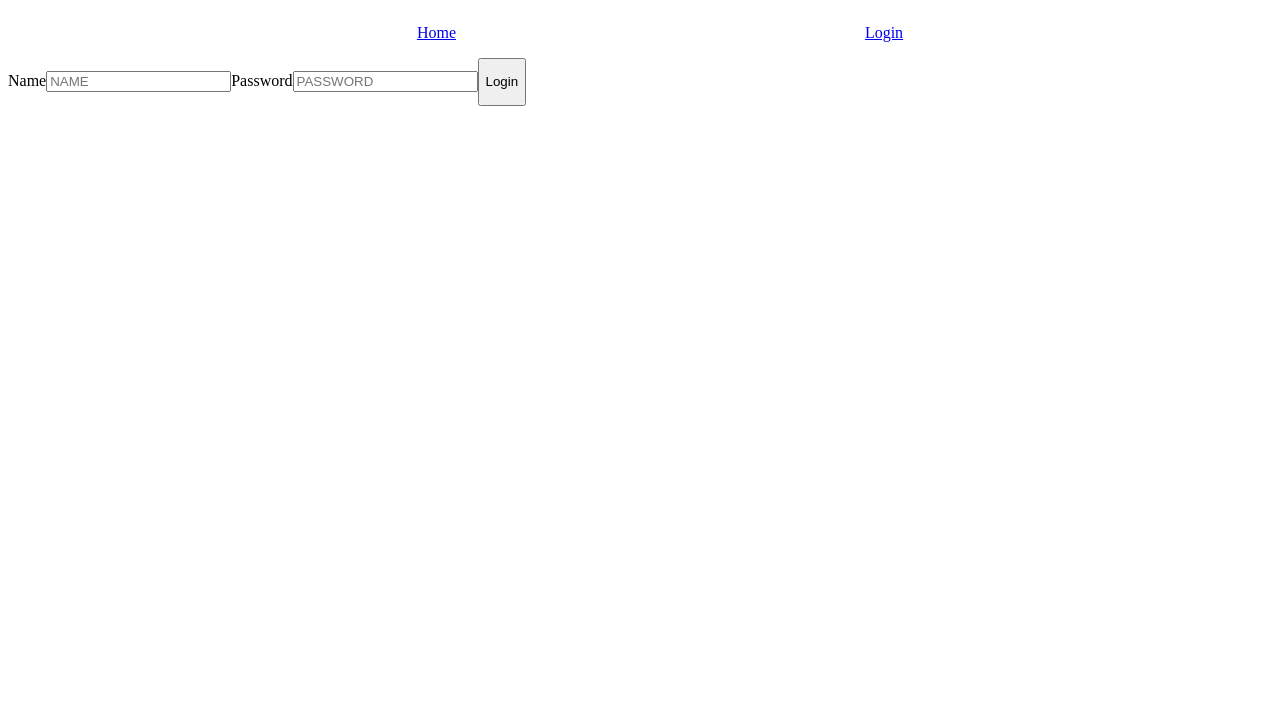
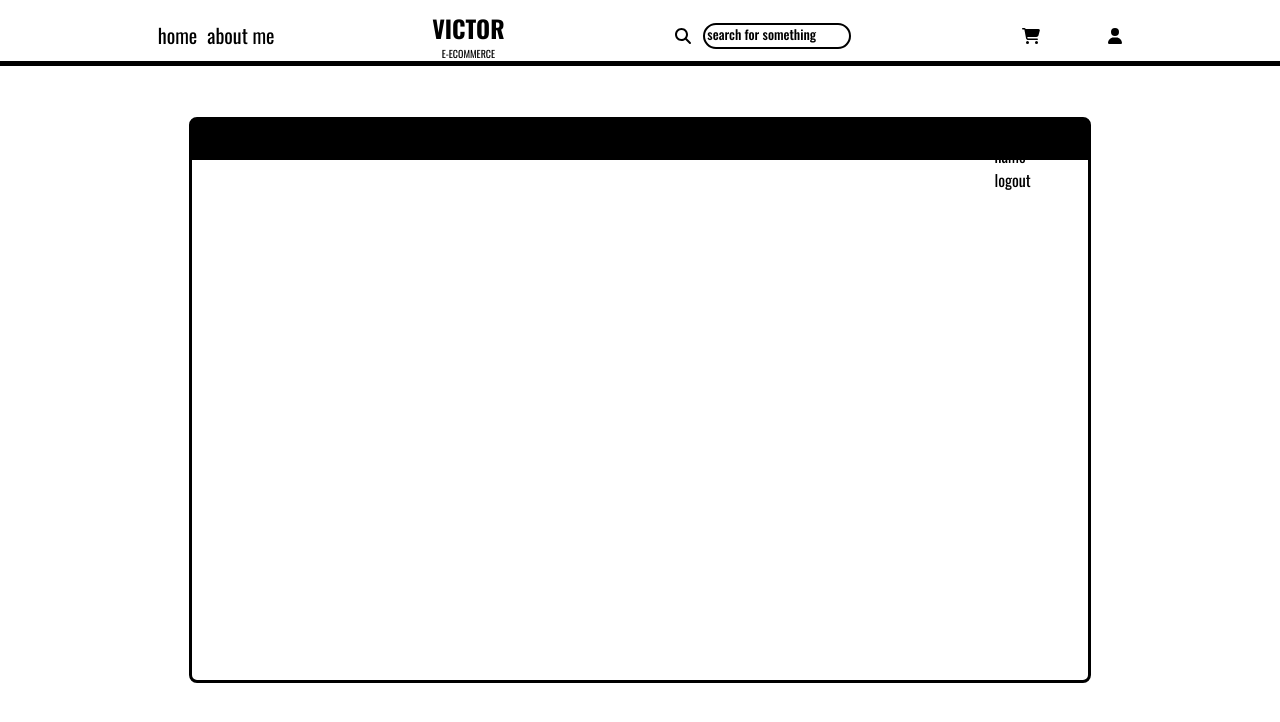
Before and after one commit to victorCodeStuff/E-commerce-website-using-Node.js-React.js-Express.JS-mySQL-and-JWTs, a React (Vite) app in the folder client/: page /dashboard in a window 1280 px wide. Before the commit this address led to /login. Shown: the top 722 px of the page. Built offline with nearby package versions, Linux system fonts and the light colour scheme; no server answers.

Commit message:
Navbar styles desktop almost done.

```diff
--- a/client/package.json
+++ b/client/package.json
@@ -10,6 +10,9 @@
     "preview": "vite preview"
   },
   "dependencies": {
+    "@fortawesome/fontawesome-svg-core": "^6.5.2",
+    "@fortawesome/free-solid-svg-icons": "^6.5.2",
+    "@fortawesome/react-fontawesome": "^0.2.2",
     "axios": "^1.7.2",
     "js-cookie": "^3.0.5",
     "react": "^18.2.0",
--- a/client/src/App.css
+++ b/client/src/App.css
@@ -1,12 +1,103 @@
+
 nav {
   display: flex;
   width: 100%;
   justify-content: space-evenly;
+  position: fixed;
+  top:0;
+  left: 50%;
+  transform: translate(-50%);
+  margin: 10px 0px  10px 0px;
+  border-bottom: 5px solid black;
+  transition: 1s;
 }
 ul{
   list-style: none;
+  justify-content: center;
+  text-align: center;
+  display: flex;
+  align-items: center;
+  gap: 10px;
+  line-height: 100%;
 }
-#dashboard{
+
+form{
+  width: 100px;
+}
+#principalRoutes{
+  justify-content: space-between;
+  padding:0px;
+
+  }
+#principalRoutes > li > a{
+  color: black;
+  font-size: 20px;
+  text-decoration: none;
+}
+#principalRoutes > li > a:hover{
+  text-decoration: underline;
+}
+#shopName{
+  display: flex;
+  flex-direction: column;
+  text-align: center;
+  justify-content: center;
+  align-items:center ;
+
+}
+#shopName> h1, #shopName > p{
+  margin: 0px;
+
+
+}
+#shopName > p{
+  font-size: 10px;
+}
+#searchWrapper{
+  justify-content: center;
+  display: flex;
+  flex-direction: column;
+}
+  #navSearchInput{
+    width: 200px;
+    height: 30px;
+    justify-content: space-evenly;
+    display: flex;
+    flex-direction: row;
+    padding:1px;
+    align-items: center;
+    border-radius:30px;
+  }
+  #navSearchInput > input{
+    width: 70%;
+    height: 20px;
+    border: 2px solid black;
+    border-radius:30px;
+
+    color: black;
+
+  }
+ ::placeholder{
+    color: rgb(0, 0, 0);
+    font-weight: 500;
+    font-family: 'oswald';
+  }
+#userIcons{
+  display: flex;
+  justify-content: space-between;
+  width: 100px;
+  padding: 0px;
+}
+  #userIcons > li > svg{
+ color: black;
+ }
+#userIcons > li > svg:hover{
+  color: rgb(79, 79, 79);
+
+ }
+
+
+  #dashboard{
   height:70vh;
   width: 70vw;
   position: absolute;
@@ -39,6 +130,3 @@ ul{
 #dashboard > div{
   height: 40px;
 }
-#userPhotoSlide,#userNameContainer,#changeUserNameButton,#logoutButton{
-
-}
--- a/client/src/App.jsx
+++ b/client/src/App.jsx
@@ -1,83 +1,101 @@
-import './App.css'
-import {Link, Route, Routes, useLocation } from 'react-router-dom'
-import Home from './pages/Home';
-import Login from './pages/Login';
-import Dashboard from './pages/Dashboard';
-import axios from"axios"
-import Cookie from "js-cookie"
-import React from 'react';
-import { useNavigate } from 'react-router-dom';
+import "./App.css";
+import { Link, Route, Routes, useLocation } from "react-router-dom";
+import Home from "./pages/Home";
+import Login from "./pages/Login";
+import Dashboard from "./pages/Dashboard";
+import axios from "axios";
+import Cookie from "js-cookie";
+import React from "react";
+import { useNavigate } from "react-router-dom";
+import Create from "./pages/Create";
+import AboutMe from "./pages/AboutMe";
+import Search from "./pages/Search";
+import { FontAwesomeIcon } from "@fortawesome/react-fontawesome";
+import { faMagnifyingGlass } from "@fortawesome/free-solid-svg-icons";
+import { faCartShopping } from "@fortawesome/free-solid-svg-icons";
+import { faUser } from "@fortawesome/free-solid-svg-icons";
 
-let currentResponse = false;
+let currentResponse = true;
 
-
-async function getResponse(){
-
+async function getResponse() {
   const token = Cookie.get("token");
   currentResponse = await axios.post("http://localhost:3000/verifyToken", {
     token,
   });
 }
 
-
-
 function App() {
-let location = useLocation()
+  let location = useLocation();
   const navigate = useNavigate();
-React.useEffect(()=>{
+  React.useEffect(() => {
+    let currentToken = Cookie.get("token");
     console.log("Route changed to:", location.pathname);
-  if (location.pathname !== "/login"  ){
-
-
-
+    if (
+      location.pathname !== "/login" &&
+      location.pathname !== "/dashboard" &&
+      location.pathname !== "/createuser"
+    ) {
       try {
-        getResponse()
-        const userStatus = currentResponse
-        console.log("userStatus", userStatus);
+        getResponse();
+        var userStatus = currentResponse;
+        console.log("userStatus", userStatus.data);
         if (userStatus.data) {
           console.log("User is logged", userStatus.data);
-        }
-        else  {
-          console.log("sdfsdfsdf")
-          navigate("/login")
+        } else if (currentToken) {
+          console.log("sdfsdfsdf");
+          userStatus = false;
+          navigate("/login");
         }
       } catch (error) {
         console.error("Error:", error);
       }
     }
-
-
-
-
-}, [location])
+  }, [location]);
 
   return (
     <>
       <nav>
-             <ul>
+        <ul id="principalRoutes">
           <li>
-                 <Link to="./">
-                  Home
-                 </Link>
+            <Link to="./">home</Link>
+          </li>
+
+          <li>
+            <Link to="./aboutme">about me</Link>
           </li>
         </ul>
-
-             <ul>
+        <div id="shopName">
+          <h1>VICTOR</h1>
+          <p>E-ECOMMERCE</p>
+        </div>
+        <div id="searchWrapper">
+        <div id="navSearchInput">
+          <FontAwesomeIcon icon={faMagnifyingGlass} />
+          <input placeholder="search for something" type="text"></input>
+        </div>
+        </div>
+        <ul id="userIcons">
           <li>
-                 <Link to="./login">
-                  Login
-                 </Link>
+            <FontAwesomeIcon icon={faCartShopping} />
+          </li>
+          <li>
+            <FontAwesomeIcon icon={faUser} />
           </li>
         </ul>
       </nav>
       <Routes>
-               <Route path="/" element={<Home/>}></Route>
-               <Route path="/login" element={<Login/>}></Route>
-               <Route path="/dashboard" element={<Dashboard/>}sd></Route>
+        <Route
+          path="/"
+          element={currentResponse ? <Home /> : <Login />}
+        ></Route>
+        <Route path="/login" element={<Login />}></Route>
+        <Route path="/createuser" element={<Create />}></Route>
+        <Route path="/dashboard" element={<Dashboard />}></Route>
+        <Route path="/search" element={<Search />}></Route>
+        <Route path="/aboutme" element={<AboutMe />}></Route>
       </Routes>
-
     </>
-  )
+  );
 }
 
-export default App
+export default App;
--- a/client/src/index.css
+++ b/client/src/index.css
@@ -1,8 +1,12 @@
+@import url('https://fonts.googleapis.com/css2?family=Oswald:wght@200..700&display=swap');
+
 html {
-  height: 90vh;
-  width: 100vw;
+  height: 100%;
+  width: 100%;
   margin: 0;
-  align-items: centers;
+  border: 100;
+  align-items: center;
+
 }
 
 html {
@@ -13,4 +17,7 @@ body {
   display: flex;
   flex-direction: column;
   justify-content: center;
+  height: 100%;
+  margin: 0;
+  font-family: 'oswald';
 }
--- /dev/null
+++ b/client/src/pages/AboutMe.jsx
@@ -0,0 +1,8 @@
+
+function AboutMe() {
+  return (<>
+  DASDASD
+  </>)
+}
+
+export default AboutMe;
--- /dev/null
+++ b/client/src/pages/Create.jsx
@@ -0,0 +1,39 @@
+
+import axios from "axios";
+import { useNavigate } from "react-router-dom";
+
+const Create = () => {
+    const navigate = useNavigate()
+    function handleNewUser (event)  {
+        event.preventDefault();
+        var userNameCreation = event.target.elements.userNameCreation.value;
+        var passwordUserCreation = event.target.elements.passwordUserCreation.value;
+        var emailUserCreation = event.target.elements.emailUserCreation.value;
+        console.log(passwordUserCreation , emailUserCreation, userNameCreation);
+
+        const userCreationReq = {
+            name: userNameCreation,
+            password: passwordUserCreation,
+            email:emailUserCreation
+        }
+
+axios.post("http://localhost:3000/createuser", userCreationReq).then((response) => {
+    let userId = response.data;
+
+    console.log(userId)
+    if (userId){
+        navigate("/login")
+    }
+  });
+}
+  return (<>
+  <form onSubmit={handleNewUser}>
+    <input htmlFor="userNameCreation" placeholder="NAME" id="userNameCreation"></input>
+    <input htmlFor="passwordUserCreation" placeholder="PASSWORD" id="passwordUserCreation"></input>
+    <input htmlFor="emailUserCreation" placeholder="EMAIL" id="emailUserCreation"></input>
+    <button type="submit"></button>
+  </form>
+  </>);
+}
+
+export default Create;
--- a/client/src/pages/Login.jsx
+++ b/client/src/pages/Login.jsx
@@ -10,7 +10,6 @@ export default function Login() {
 
     const loginUserName = event.target.elements.loginUserName.value;
     const loginUserPassword = event.target.elements.loginUserPassword.value;
-    console.log(loginUserName + "\n" + loginUserPassword);
     const logRequest = {
       name: loginUserName,
       password: loginUserPassword,
--- /dev/null
+++ b/client/src/pages/Search.jsx
@@ -0,0 +1,8 @@
+
+const Search = () => {
+  return(<>
+  DASDASDASD
+  </>)
+}
+
+export default Search;
```
Also changed, not shown: 2 other files (tests, documents, lock files or other folders). Lines whose indentation alone changed are shown as unchanged.
